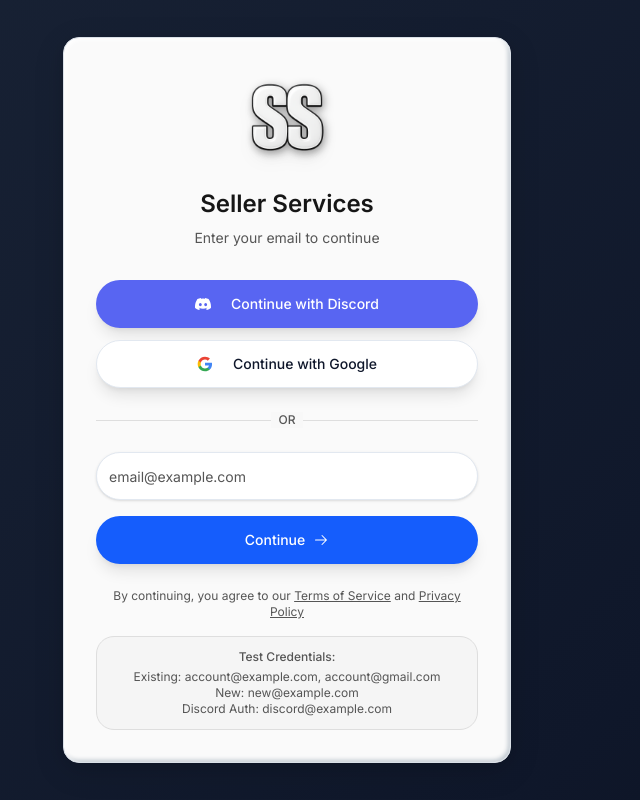
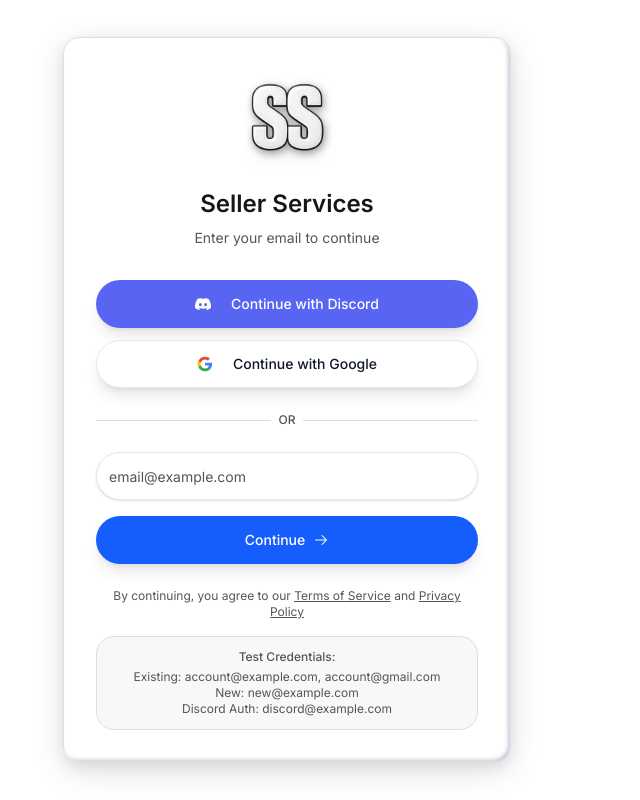
Before and after one commit to haroldscode-oss/authentication-porta, a React (Vite) app: page / in a window 1280 px wide. Shown: the whole page, without its empty margins (353-993 px from the left). Built offline with nearby package versions, Linux system fonts and the light colour scheme.

Commit message:
Generated by Spark: make the background a nice pure white to fit the theme

```diff
--- a/src/components/AuthCard.tsx
+++ b/src/components/AuthCard.tsx
@@ -436,13 +436,8 @@
         ease: [0.25, 0.46, 0.45, 0.94],
         type: "tween"
       }}
-      className="min-h-screen flex items-center justify-center p-4 relative"
+      className="min-h-screen flex items-center justify-center p-4 relative bg-white"
       style={{
-        background: 'linear-gradient(135deg, rgb(255, 255, 255), rgb(248, 250, 252), rgb(226, 232, 240), rgb(30, 41, 59), rgb(15, 23, 42), rgb(0, 0, 0))',
-        backgroundSize: '600% 600%',
-        backgroundPosition: '90% 65%',
-        animation: 'subtle-flow 20s ease-in-out infinite',
-        backdropFilter: 'blur(40px)',
         fontFamily: 'Inter, ui-sans-serif, system-ui, sans-serif'
       }}
     >
@@ -483,7 +478,7 @@
 
       <div className="w-full max-w-md mx-auto">
         <div className="rounded-2xl p-8 transition-all duration-300" style={{
-          background: 'rgb(250, 250, 250)',
+          background: 'rgb(255, 255, 255)',
           border: '1px solid rgb(218, 224, 231)',
           boxShadow: 'rgb(255, 255, 255) 2px 2px 4px 0px inset, rgb(190, 199, 207) -2px -2px 4px 0px inset, rgba(0, 0, 0, 0.12) 0px 8px 32px 0px, rgba(0, 0, 0, 0.08) 0px 4px 16px 0px',
           backdropFilter: 'blur(8px)'
--- a/src/index.css
+++ b/src/index.css
@@ -10,7 +10,7 @@
 :root {
   --background: oklch(1 0 0);
   --foreground: oklch(0.2 0 0);
-  --card: oklch(0.98 0 0);
+  --card: oklch(1 0 0);
   --card-foreground: oklch(0.2 0 0);
   --popover: oklch(1 0 0);
   --popover-foreground: oklch(0.2 0 0);
```
